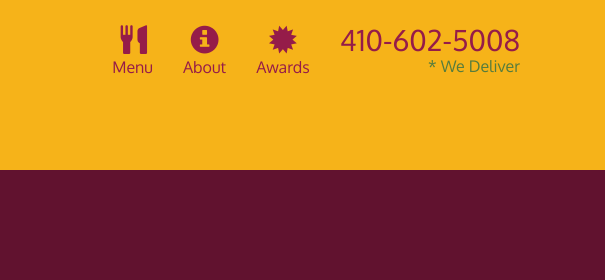
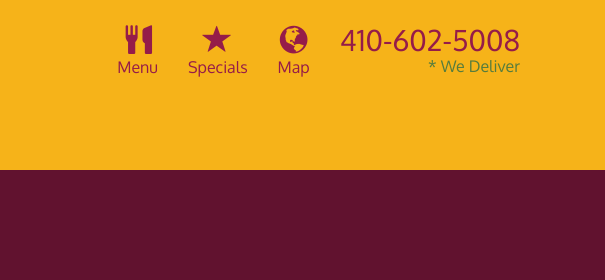
Before and after one commit to deanclark1/mod5-solution.github.io, a plain HTML site: page index.html in a window 1280 px wide. Shown: the top 280 px of the page, 675-1280 px from the left. Drawn offline with Linux system fonts and the light colour scheme; no server answers.

Commit message:
added onclick to index.html

```diff
--- a/index.html
+++ b/index.html
@@ -46,12 +46,12 @@
                 <span class="glyphicon glyphicon-cutlery"></span><br class="hidden-xs"> Menu</a>
             </li>
             <li>
-              <a href="#">
-                <span class="glyphicon glyphicon-info-sign"></span><br class="hidden-xs"> About</a>
+              <a href="#" onclick="$dc.loadMenuItems({randomCategoryShortName});">
+                <span class="specials-tile glyphicon glyphicon-star"></span><br class="hidden-xs"> Specials</a>
             </li>
             <li>
-              <a href="#">
-                <span class="glyphicon glyphicon-certificate"></span><br class="hidden-xs"> Awards</a>
+              <a href="https://www.google.com/maps/place/David+Chu's+China+Bistro/@39.3635874,-76.7138622,17z/data=!4m6!1m3!3m2!1s0x89c81a14e7817803:0xab20a0e99daa17ea!2sDavid+Chu's+China+Bistro!3m1!1s0x89c81a14e7817803:0xab20a0e99daa17ea" target="_blank">
+                <span class="glyphicon glyphicon-globe"></span><br class="hidden-xs"> Map</a>
             </li>
             <li id="phone" class="hidden-xs">
               <a href="tel:410-602-5008">
```
